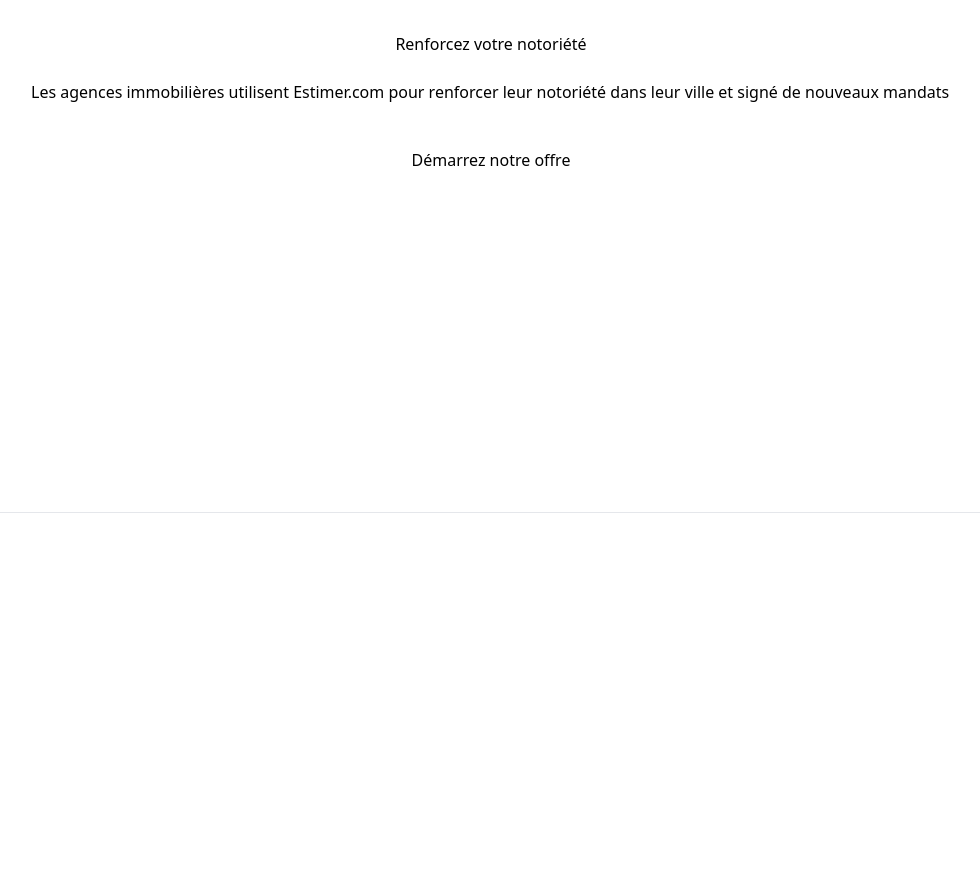
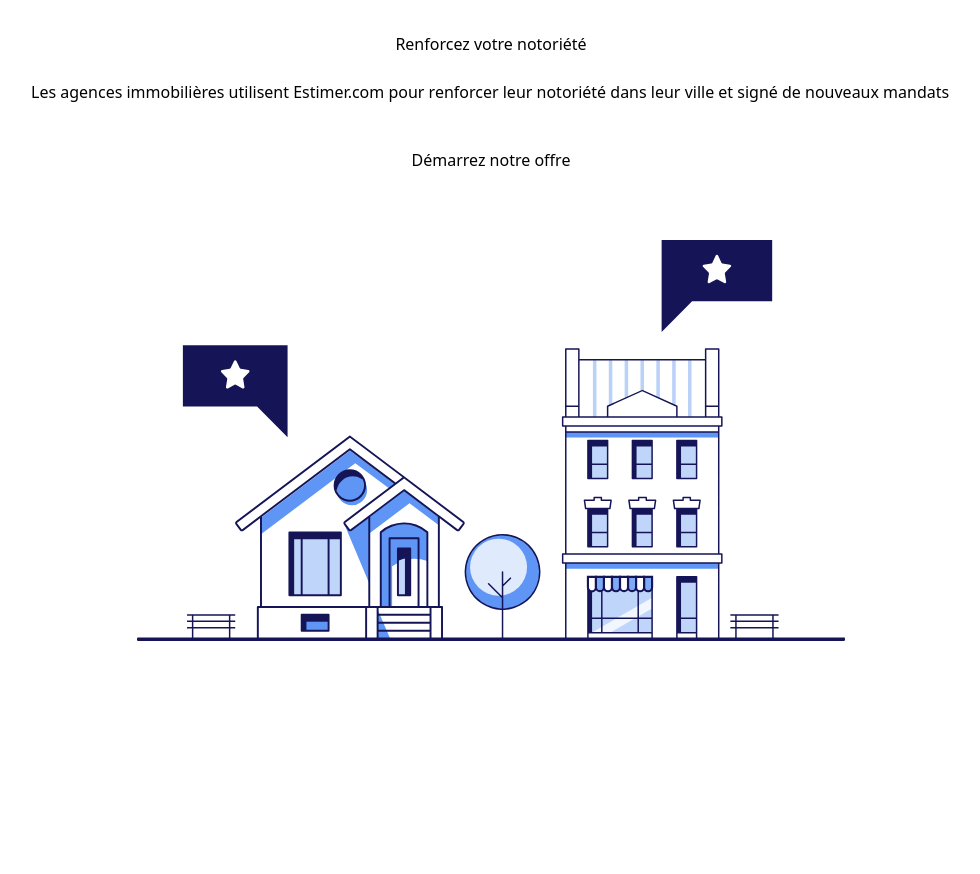
Before and after one commit to aynils/estimer, a Django app: page /agence in a window 1280 px wide. Shown: the part 1185-2059 px from the top of the page, without its empty margins (149-1129 px from the left). Before the commit the page ends 1698 px from the top, so only its background shows below. Run offline with Django 3.2, Linux system fonts and the light colour scheme; some libraries are stand-ins or nearby versions.

Commit message:
New Block

```diff
--- a/src/templates/estimer/agency.html
+++ b/src/templates/estimer/agency.html
@@ -51,5 +51,8 @@
                     Démarrez notre offre
         </button>
         </div>
+        <div class="mt-14 mb-12">
+            <img src="{% static 'images/illustrations/houses_premium.svg' %}" class="w-9/12 mx-auto">
+        </div>
     </div>
 {% endblock %}
```
